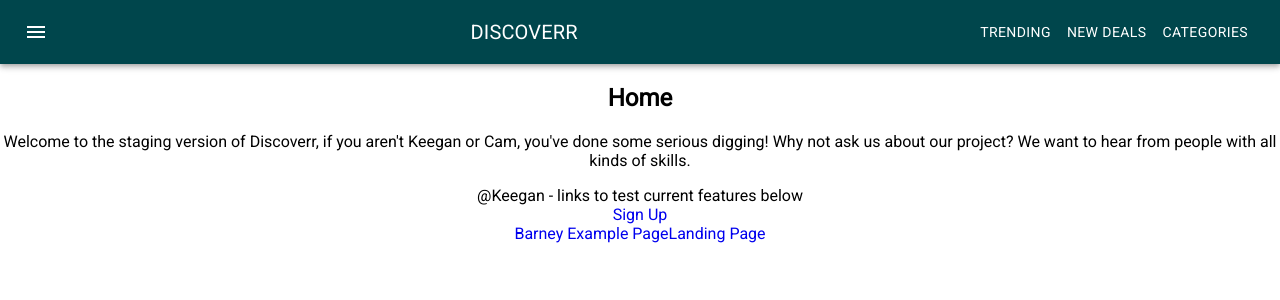
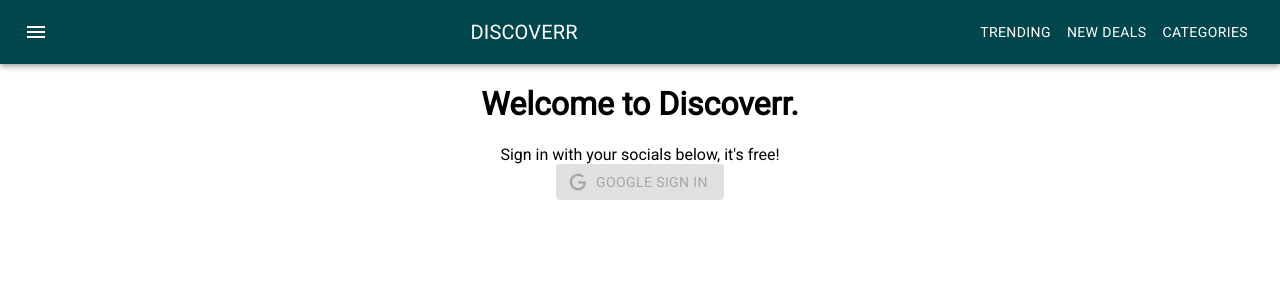
Before and after one commit to Reikon95/discoverr, a React (Create React App) app: page /social-signup in a window 1280 px wide. Shown: the top 300 px of the page. Built offline with nearby package versions, Linux system fonts and the light colour scheme.

Commit message:
improved auth flow

```diff
--- a/src/App.js
+++ b/src/App.js
@@ -2,6 +2,8 @@
 import "./App.scss";
 import { BrowserRouter as Router, Switch, Route, Link } from "react-router-dom";
 import ShowcasePage from "./components/showcase-page/showcase-page.tsx";
+import SocialSignUp from "./components/auth/socialSignIn.tsx";
+
 import SignUp from "./components/signup/signup";
 import SignUpOffers from "./components/signup/signUpOffers";
 import { makeStyles } from "@material-ui/core/styles";
@@ -121,9 +123,13 @@
               <Route path="/signup2">
                 <SignUpOffers />
               </Route>
+              <Route path="/social-signup">
+                <SocialSignUp/>
+              </Route>
               <Route path="/landing">
                 <LandingPage />
               </Route>
+
               <Route path="/">
                 <Home />
               </Route>
--- /dev/null
+++ b/src/components/auth/socialSignIn.tsx
@@ -0,0 +1,58 @@
+import React, { useState, useContext, useEffect } from "react"
+
+import { useHistory } from "react-router-dom"
+
+import Button from "@material-ui/core/Button"
+import { UserProvider, UserContext } from "../../StateContext"
+import { GoogleLogin } from "react-google-login"
+import Icon from './icon';
+
+
+export default function SocialSignUp() {
+  const user = useContext(UserContext)
+  const history = useHistory()
+
+  const handleSubmit = (e) => {
+    e.preventDefault()
+    // user.setName(userDetails.name)
+    // user.setBio(userDetails.bio)
+    // user.setSignedIn(true)
+    history.push("/signup")
+  }
+
+  const googleSuccess = async (res) => {
+    console.log('suc')
+    const result = res?.porfileObj
+    const token = res?.tokenId
+
+    console.log(res)
+  }
+
+  const googleFailure = (err) => {
+    console.log('fail')
+    console.log(err)
+  }
+
+  return (
+    <>
+      <h1>Welcome to Discoverr.</h1>
+      <div>Sign in with your socials below, it's free!</div>
+      <GoogleLogin
+      clientId="799834232045-neeue9a687vpb3q9d6ff4u7jamtl1d16.apps.googleusercontent.com"
+      render={(renderProps) => {
+        return (
+          <Button className="google-button" color="primary" onClick={renderProps.onClick} disabled={renderProps.disabled} startIcon={<Icon/>} variant="contained">
+
+            Google Sign In
+
+          </Button>
+        )
+      }}
+      onSuccess={googleSuccess}
+      onFailure={googleFailure}
+      cookiePolicy="single_host_origin"
+      />
+
+    </>
+  )
+}
--- a/src/components/signup/signup.tsx
+++ b/src/components/signup/signup.tsx
@@ -13,7 +13,6 @@
 import { BrowserRouter as Router, Switch, Route, Link } from "react-router-dom"
 import { UserProvider, UserContext } from "../../StateContext"
 import { GoogleLogin } from "react-google-login"
-import Icon from './icon';
 
 
 export default function SignUp() {
@@ -55,21 +54,6 @@
   return (
     <>
       <h1>Welcome to Discoverr.</h1>
-      <GoogleLogin
-      clientId="799834232045-neeue9a687vpb3q9d6ff4u7jamtl1d16.apps.googleusercontent.com"
-      render={(renderProps) => {
-        return (
-          <Button className="google-button" color="primary" onClick={renderProps.onClick} disabled={renderProps.disabled} startIcon={<Icon/>} variant="contained">
-
-            Google Sign In
-
-          </Button>
-        )
-      }}
-      onSuccess={googleSuccess}
-      onFailure={googleFailure}
-      cookiePolicy="single_host_origin"
-      />
       <p>
         Tell us about you here. Remember, the more information the add, the
         better your profile will be!
```
Also changed, not shown: src/components/auth/icon.js (renamed from src/components/signup/icon.js).
